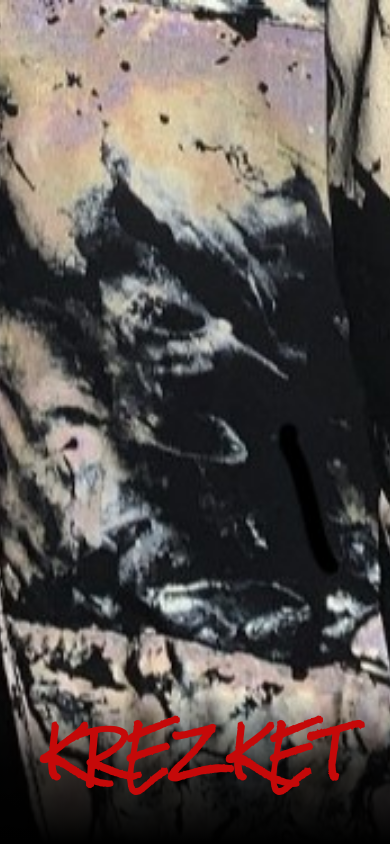
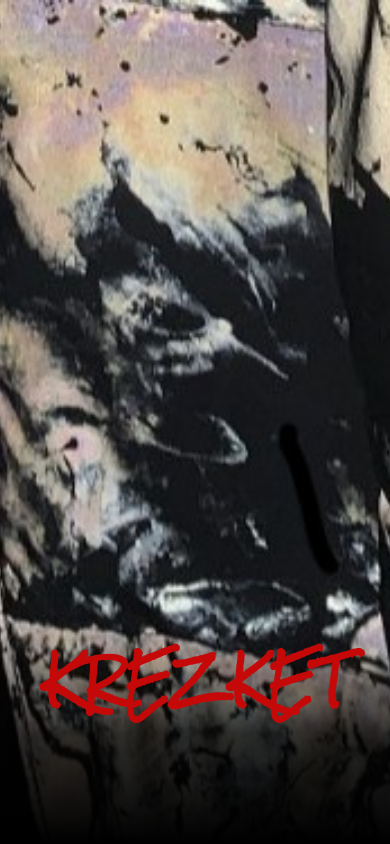
Before and after one commit to krezket/krezket.net, a React (Vite) app: page /home in a window 390 px wide. Shown: the top 844 px of the page. Built offline with nearby package versions, Linux system fonts and the light colour scheme; a web font is replaced by a local one.

Commit message:
minor css

```diff
--- a/src/pages/Homepage/Homepage.css
+++ b/src/pages/Homepage/Homepage.css
@@ -324,7 +324,7 @@ and (max-width : 650px) {
         display: none;
     }
     .mod-title {
-        height: 150px;
+        height: 222px;
     }
     .mod-title h1 {
         font-size: 50px;
```
